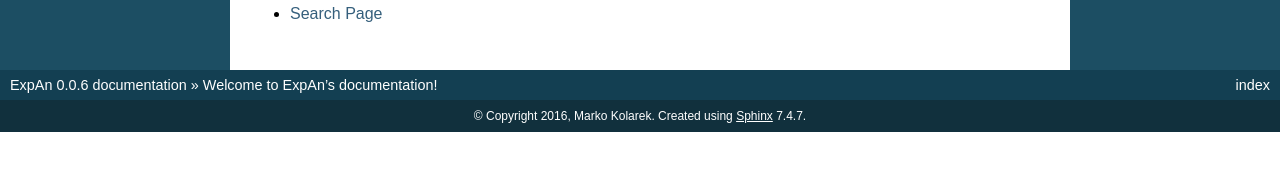
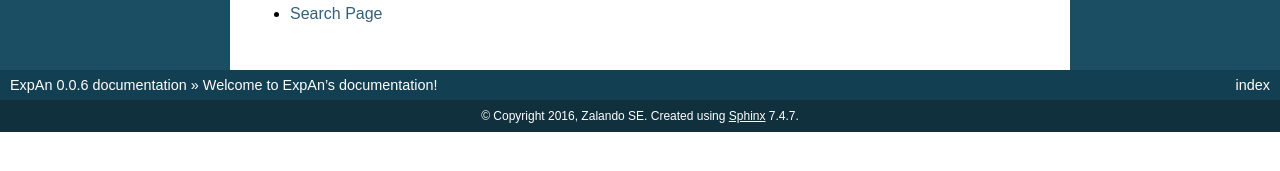
Before and after one commit to s-soroosh/expan, a Sphinx documentation site: the page built from docs/index.rst, in a window 1280 px wide. Shown: the part 359-530 px from the top of the page. Built offline with Sphinx 7.4.7, drawn with Linux system fonts in a browser that asks for light colours.

Commit message:
- removed names from conf.py

```diff
--- a/docs/conf.py
+++ b/docs/conf.py
@@ -56,7 +56,7 @@ master_doc = 'index'
 
 # General information about the project.
 project = u'ExpAn'
-copyright = u'2016, Marko Kolarek'
+copyright = u'2016, Zalando SE'
 
 # The version info for the project you're documenting, acts as replacement
 # for |version| and |release|, also used in various other places throughout
@@ -209,7 +209,7 @@ latex_elements = {
 latex_documents = [
 	('index', 'expan.tex',
 	 u'ExpAn Documentation',
-	 u'Marko Kolarek', 'manual'),
+	 u'Zalando SE', 'manual'),
 ]
 
 # The name of an image file (relative to this directory) to place at
@@ -240,7 +240,7 @@ latex_documents = [
 man_pages = [
 	('index', 'expan',
 	 u'ExpAn Documentation',
-	 [u'Marko Kolarek'], 1)
+	 [u'Zalando SE'], 1)
 ]
 
 # If true, show URL addresses after external links.
@@ -255,7 +255,7 @@ man_pages = [
 texinfo_documents = [
 	('index', 'expan',
 	 u'ExpAn Documentation',
-	 u'Marko Kolarek',
+	 u'Zalando SE',
 	 'expan',
 	 'One line description of project.',
 	 'Miscellaneous'),
```
Also changed, not shown: requirements_dev.txt (line endings or trailing spaces).
